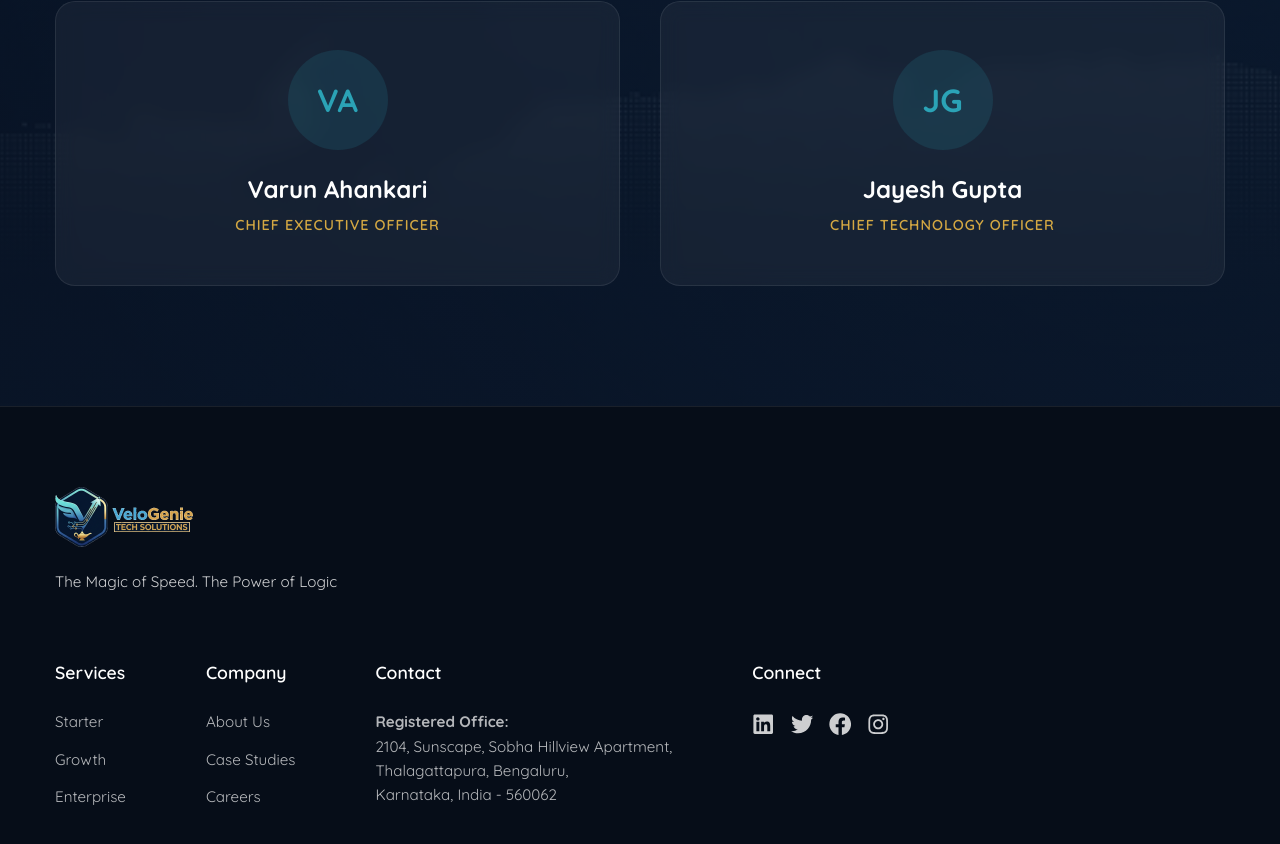
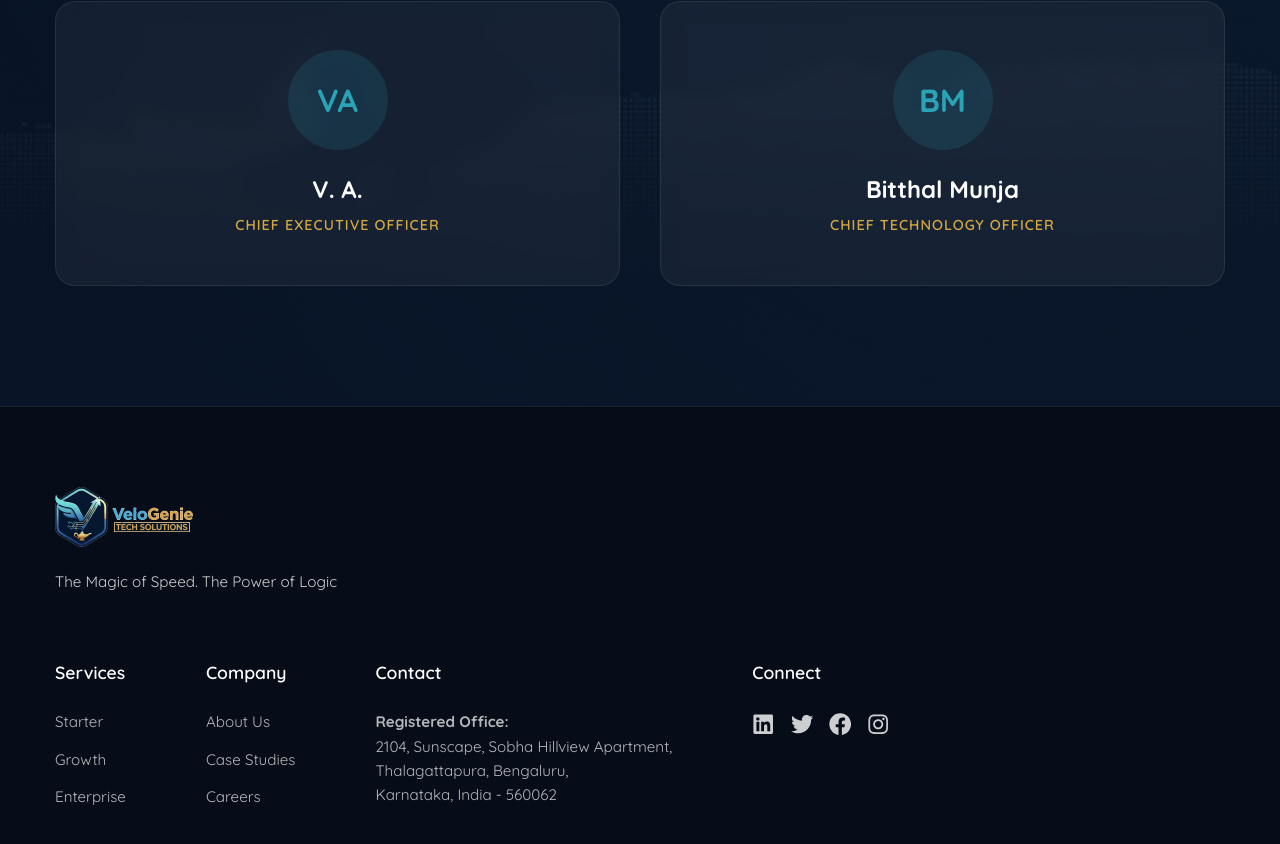
Before and after one commit to jayesh-2210/VeloGenie, a React (Vite) app: page /about in a window 1280 px wide. Shown: the part 1271-2115 px from the top of the page. Built offline with nearby package versions, Linux system fonts and the light colour scheme.

Commit message:
added name

```diff
--- a/src/sections/AboutUs.jsx
+++ b/src/sections/AboutUs.jsx
@@ -62,8 +62,8 @@ const AboutUs = () => {
 
                     <div className={styles.teamGrid}>
                         {[
-                            { name: 'Varun Ahankari', role: 'Chief Executive Officer' },
-                            { name: 'Jayesh Gupta', role: 'Chief Technology Officer' }
+                            { name: 'V. A.', role: 'Chief Executive Officer' },
+                            { name: 'Bitthal Munja', role: 'Chief Technology Officer' }
                         ].map((member, index) => (
                             <ScrollReveal
                                 key={index}
```
